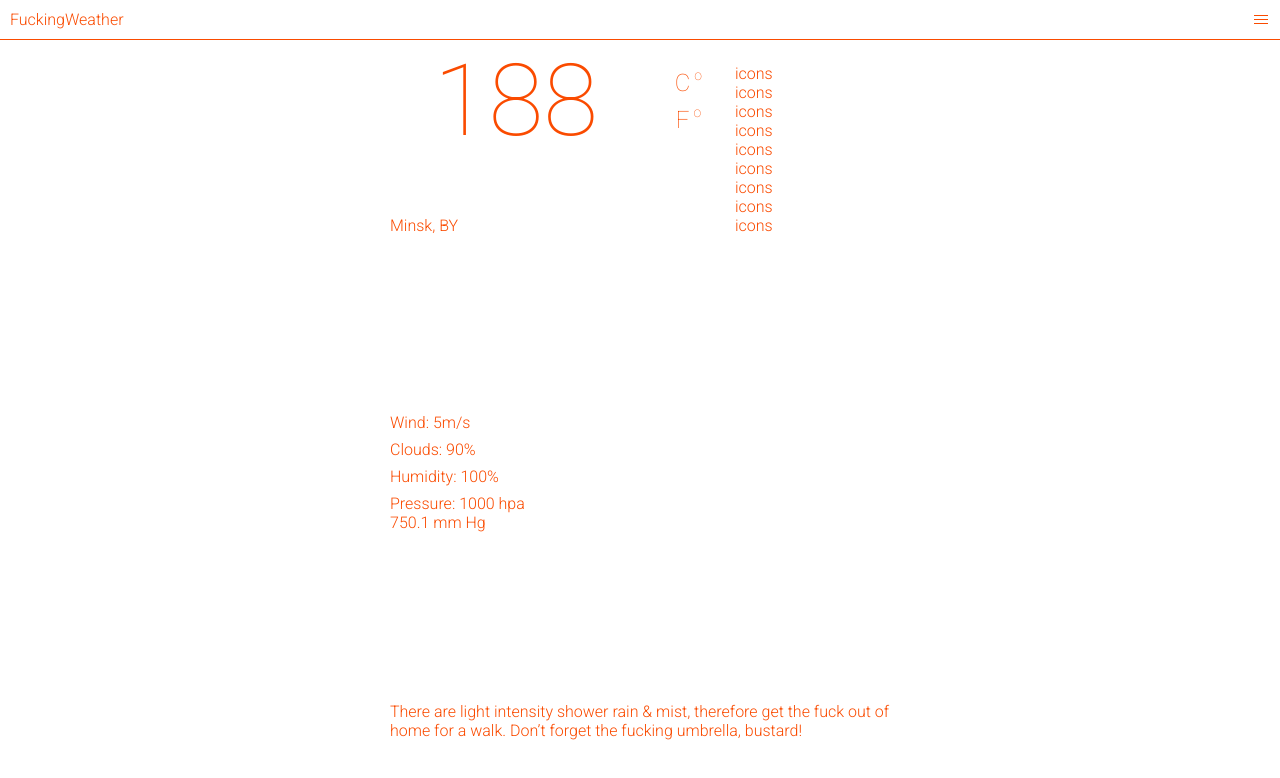
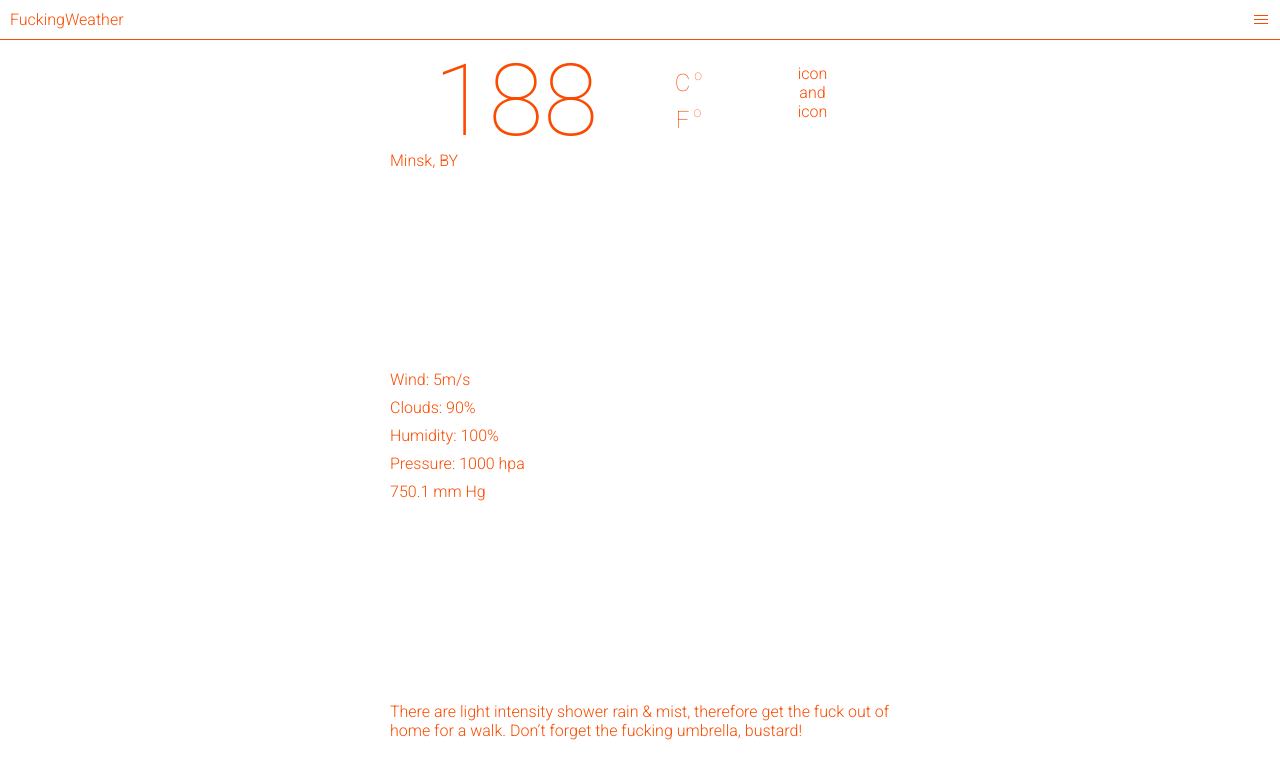
Before and after one commit to Zdobnov/fucking-weather, a React app: page / in a window 1280 px wide. Built offline with nearby package versions, Linux system fonts and the light colour scheme.

Commit message:
outward ready

```diff
--- a/src/app/main.js
+++ b/src/app/main.js
@@ -21,7 +21,9 @@ export class Main extends Component {
                 />
             </div>
             <div className="weather-today__flex--right">
-              icons<br/>icons<br/>icons<br/>icons<br/>icons<br/>icons<br/>icons<br/>icons<br/>icons<br/>
+              icon
+              <span>and</span>
+              icon
             </div>
           </section>
           <Details/>
--- a/src/app/main/components/details.scss
+++ b/src/app/main/components/details.scss
@@ -2,8 +2,6 @@
   padding: 20px 0;
 
   p {
-    &:not(:last-child) {
-      margin-top: 8px;
-    }
+    line-height: 1.75;
   }
 }
--- a/src/app/main/components/temperature.scss
+++ b/src/app/main/components/temperature.scss
@@ -1,5 +1,6 @@
 .weather-today {
   .temperature {
+    margin-bottom: 12px;
     @include flexbox();
 
     &__value {
--- a/src/app/styles/layout.scss
+++ b/src/app/styles/layout.scss
@@ -41,7 +41,10 @@ body {
     }
 
     &--right {
+      @include flexbox();
+      @include flex-direction(column);
       @include flex(1, 1, 31%);
+      @include align-items(center);
     }
   }
 }
```
